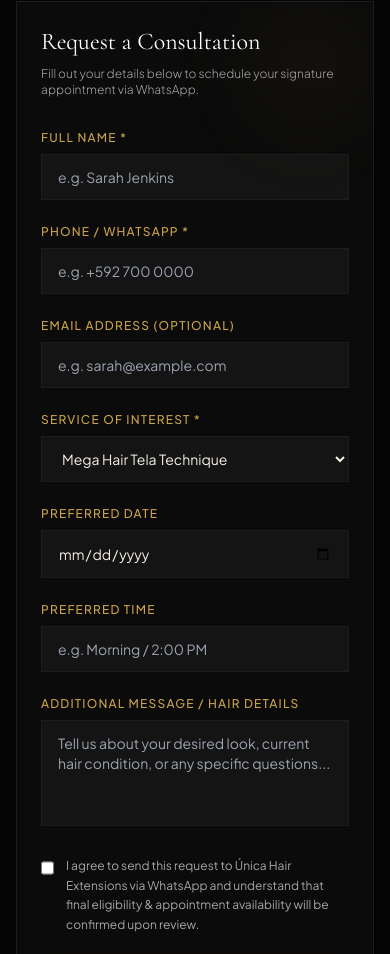
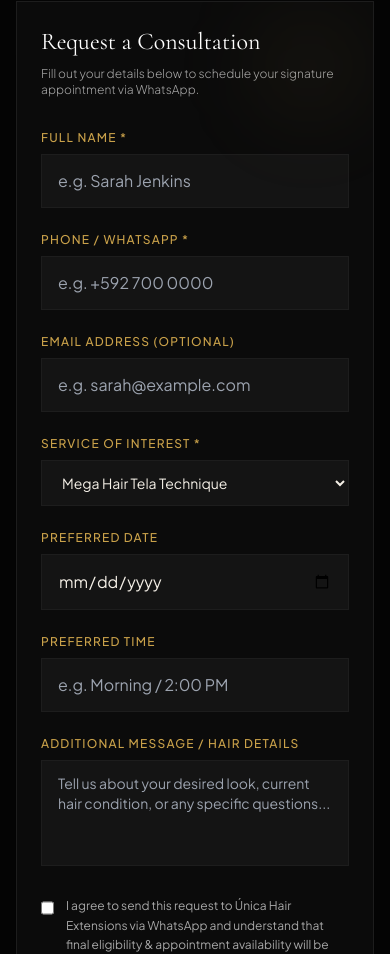
Before and after one commit to joabedev123-alt/unica-luxury-hair-aesthetic, a Next.js app: page /contact in a window 390 px wide. Shown: the part 1585-2539 px from the top of the page. Built offline with nearby package versions, Linux system fonts and the light colour scheme.

Commit message:
mobile: optimize touch targets, mobile form input sizes, and mobile viewport responsiveness

```diff
--- a/src/components/ContactForm.tsx
+++ b/src/components/ContactForm.tsx
@@ -117,7 +117,7 @@ export const ContactForm: React.FC = () => {
               onChange={handleChange}
               placeholder="e.g. Sarah Jenkins"
               required
-              className="w-full bg-[#141414] border border-[#1D1D1D] focus:border-[#C9A14A] text-[#F4EFE6] px-4 py-3 text-sm rounded-none outline-none transition-colors"
+              className="w-full bg-[#141414] border border-[#1D1D1D] focus:border-[#C9A14A] text-[#F4EFE6] px-4 py-3.5 text-base sm:text-sm rounded-none outline-none transition-colors"
             />
           </div>
 
@@ -133,7 +133,7 @@ export const ContactForm: React.FC = () => {
               onChange={handleChange}
               placeholder="e.g. +592 700 0000"
               required
-              className="w-full bg-[#141414] border border-[#1D1D1D] focus:border-[#C9A14A] text-[#F4EFE6] px-4 py-3 text-sm rounded-none outline-none transition-colors"
+              className="w-full bg-[#141414] border border-[#1D1D1D] focus:border-[#C9A14A] text-[#F4EFE6] px-4 py-3.5 text-base sm:text-sm rounded-none outline-none transition-colors"
             />
           </div>
         </div>
@@ -151,7 +151,7 @@ export const ContactForm: React.FC = () => {
               value={formData.email}
               onChange={handleChange}
               placeholder="e.g. sarah@example.com"
-              className="w-full bg-[#141414] border border-[#1D1D1D] focus:border-[#C9A14A] text-[#F4EFE6] px-4 py-3 text-sm rounded-none outline-none transition-colors"
+              className="w-full bg-[#141414] border border-[#1D1D1D] focus:border-[#C9A14A] text-[#F4EFE6] px-4 py-3.5 text-base sm:text-sm rounded-none outline-none transition-colors"
             />
           </div>
 
@@ -187,7 +187,7 @@ export const ContactForm: React.FC = () => {
               name="preferredDate"
               value={formData.preferredDate}
               onChange={handleChange}
-              className="w-full bg-[#141414] border border-[#1D1D1D] focus:border-[#C9A14A] text-[#F4EFE6] px-4 py-3 text-sm rounded-none outline-none transition-colors"
+              className="w-full bg-[#141414] border border-[#1D1D1D] focus:border-[#C9A14A] text-[#F4EFE6] px-4 py-3.5 text-base sm:text-sm rounded-none outline-none transition-colors"
             />
           </div>
 
@@ -202,7 +202,7 @@ export const ContactForm: React.FC = () => {
               value={formData.preferredTime}
               onChange={handleChange}
               placeholder="e.g. Morning / 2:00 PM"
-              className="w-full bg-[#141414] border border-[#1D1D1D] focus:border-[#C9A14A] text-[#F4EFE6] px-4 py-3 text-sm rounded-none outline-none transition-colors"
+              className="w-full bg-[#141414] border border-[#1D1D1D] focus:border-[#C9A14A] text-[#F4EFE6] px-4 py-3.5 text-base sm:text-sm rounded-none outline-none transition-colors"
             />
           </div>
         </div>
```
